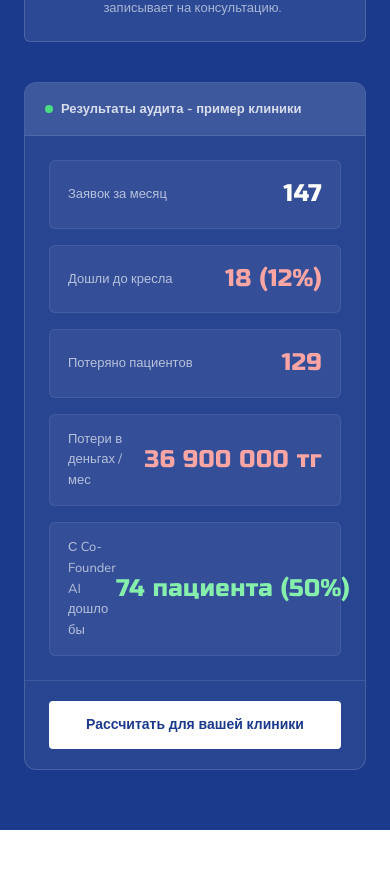
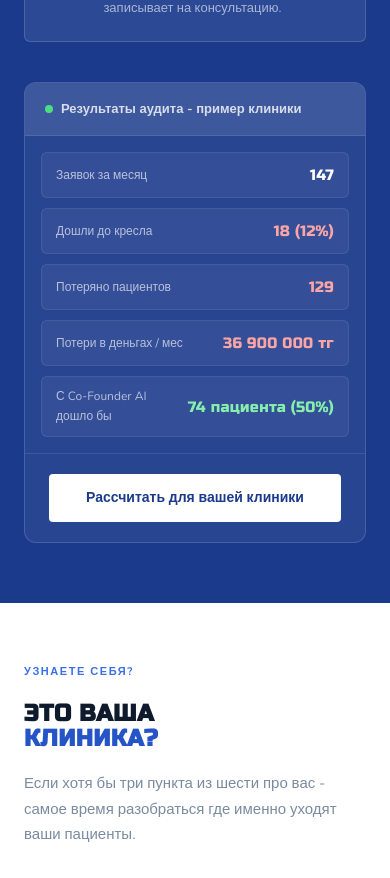
Before and after one commit to serikpayev/cofounder-ai-landing, a React (Vite) app: page / in a window 390 px wide. Shown: the part 6900-7778 px from the top of the page. Built offline with nearby package versions, Linux system fonts and the light colour scheme.

Commit message:
fix: мобилка aha метрики - меньше шрифт, не ломается layout

```diff
--- a/src/index.css
+++ b/src/index.css
@@ -908,14 +908,17 @@ h2 .accent { color: var(--blue-mid); }
 .aha-metric-label {
   font-size: 13px;
   color: rgba(255,255,255,0.65);
+  flex: 1;
 }
 
 .aha-metric-val {
   font-family: 'Russo One', sans-serif;
-  font-size: 24px;
+  font-size: 20px;
   letter-spacing: 0.02em;
   text-align: right;
   white-space: nowrap;
+  flex-shrink: 0;
+  margin-left: 12px;
 }
 
 .aha-metric-val.loss { color: #FCA5A5; }
@@ -1378,4 +1381,21 @@ footer {
   .recog-cta {
     padding: 36px 24px;
   }
+
+  .aha-metric-val {
+    font-size: 15px;
+  }
+
+  .aha-metric-label {
+    font-size: 12px;
+  }
+
+  .aha-metrics {
+    padding: 16px;
+    gap: 10px;
+  }
+
+  .aha-metric-row {
+    padding: 10px 14px;
+  }
 }
```
